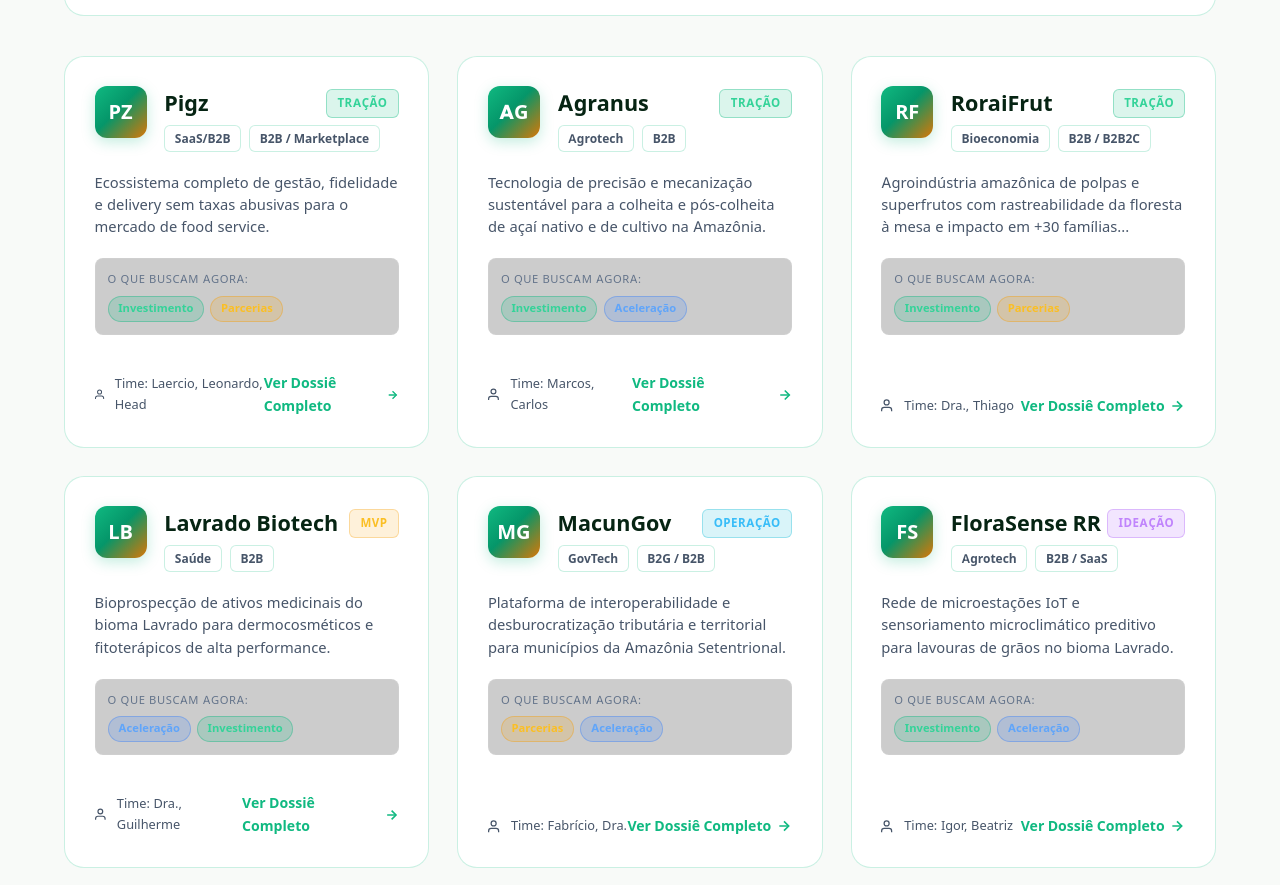
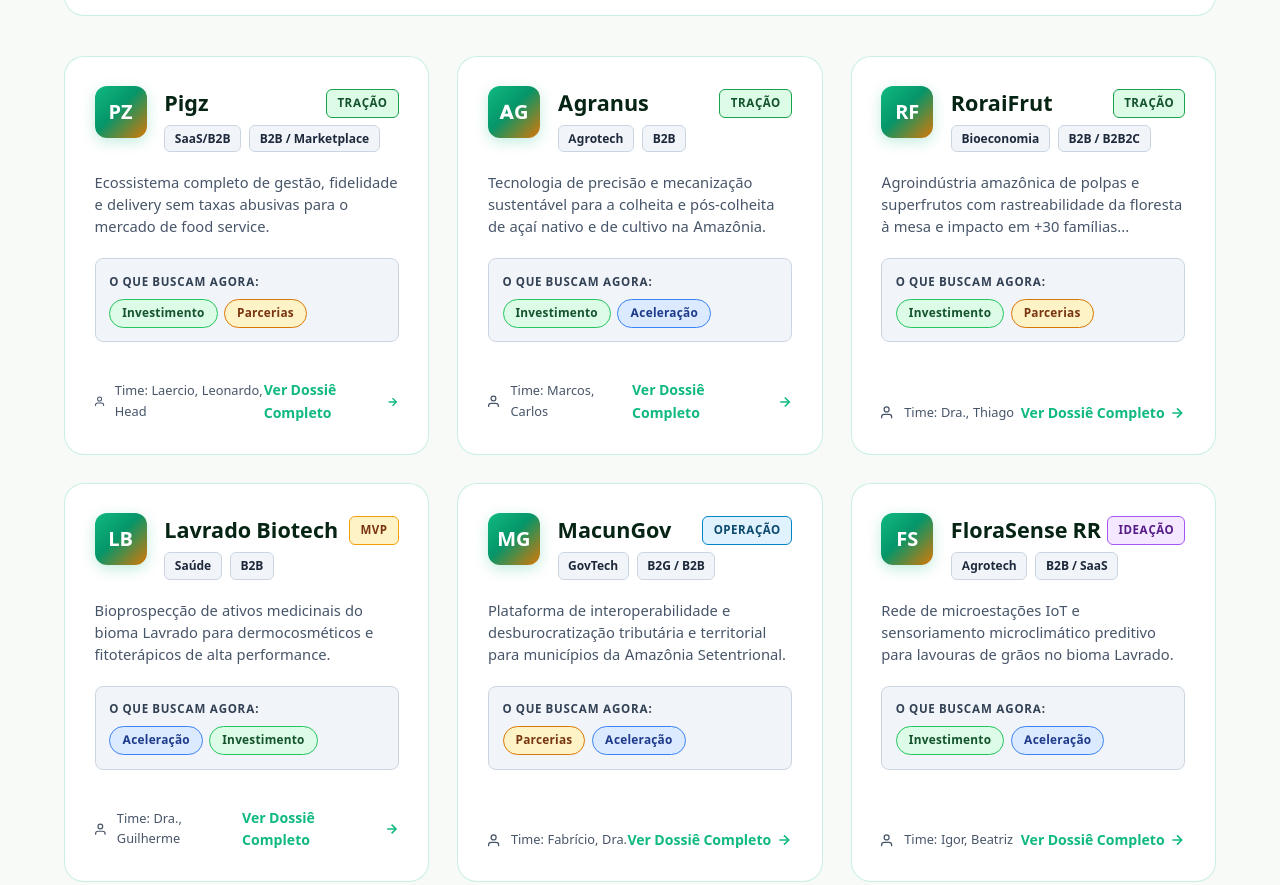
Before and after one commit to thpsystems/buriti-valley, a website: page index.html in a window 1280 px wide. Shown: the part 1598-2483 px from the top of the page. Drawn offline with Linux system fonts and the light colour scheme.

Commit message:
fix(ui): boost contrast and readability for seeking badges and light mode

```diff
--- a/css/custom.css
+++ b/css/custom.css
@@ -574,66 +574,116 @@ h1, h2, h3, h4, h5, h6 {
 }
 
 .badge-ideacao {
-  background: rgba(168, 85, 247, 0.15);
-  color: #c084fc;
-  border: 1px solid rgba(168, 85, 247, 0.3);
+  background: rgba(168, 85, 247, 0.2);
+  color: #d8b4fe;
+  border: 1px solid rgba(168, 85, 247, 0.45);
 }
 
 .badge-mvp {
-  background: rgba(245, 158, 11, 0.15);
-  color: #fbbf24;
-  border: 1px solid rgba(245, 158, 11, 0.3);
+  background: rgba(245, 158, 11, 0.2);
+  color: #fde047;
+  border: 1px solid rgba(245, 158, 11, 0.45);
 }
 
 .badge-operacao {
-  background: rgba(6, 182, 212, 0.15);
-  color: #38bdf8;
-  border: 1px solid rgba(6, 182, 212, 0.3);
+  background: rgba(6, 182, 212, 0.2);
+  color: #67e8f9;
+  border: 1px solid rgba(6, 182, 212, 0.45);
 }
 
 .badge-tracao {
-  background: rgba(16, 185, 129, 0.15);
-  color: #34d399;
-  border: 1px solid rgba(16, 185, 129, 0.35);
+  background: rgba(16, 185, 129, 0.2);
+  color: #6ee7b7;
+  border: 1px solid rgba(16, 185, 129, 0.45);
 }
 
 .badge-vertical {
-  background: rgba(255, 255, 255, 0.06);
+  background: rgba(255, 255, 255, 0.08);
   border: 1px solid var(--color-border);
-  color: var(--color-text-secondary);
+  color: var(--color-text-primary);
   font-size: 0.75rem;
   font-weight: 600;
   padding: 0.2rem 0.6rem;
   border-radius: 6px;
 }
 
-/* Badges de Objetivo ("O que buscam") */
+/* Badges de Objetivo ("O que buscam") - Alto Contraste */
 .badge-goal {
-  font-size: 0.7rem;
-  font-weight: 700;
-  padding: 0.2rem 0.6rem;
+  font-size: 0.74rem;
+  font-weight: 800;
+  padding: 0.25rem 0.75rem;
   border-radius: 99px;
   display: inline-flex;
   align-items: center;
-  gap: 0.3rem;
+  gap: 0.35rem;
+  letter-spacing: 0.02em;
 }
 
 .badge-goal-investimento {
-  background: rgba(16, 185, 129, 0.18);
+  background: rgba(16, 185, 129, 0.25);
   color: #34d399;
-  border: 1px solid rgba(16, 185, 129, 0.38);
+  border: 1px solid #10b981;
 }
 
 .badge-goal-aceleracao {
-  background: rgba(59, 130, 246, 0.18);
-  color: #60a5fa;
-  border: 1px solid rgba(59, 130, 246, 0.38);
+  background: rgba(59, 130, 246, 0.25);
+  color: #93c5fd;
+  border: 1px solid #3b82f6;
 }
 
 .badge-goal-parcerias {
-  background: rgba(245, 158, 11, 0.18);
-  color: #fbbf24;
-  border: 1px solid rgba(245, 158, 11, 0.38);
+  background: rgba(245, 158, 11, 0.25);
+  color: #fde047;
+  border: 1px solid #f59e0b;
+}
+
+/* Modo Claro (Light Mode) - Contraste WCAG AAA/AA Reforçado */
+[data-theme="light"] .badge-goal-investimento {
+  background: #dcfce7;
+  color: #14532d;
+  border-color: #22c55e;
+}
+
+[data-theme="light"] .badge-goal-aceleracao {
+  background: #dbeafe;
+  color: #1e3a8a;
+  border-color: #3b82f6;
+}
+
+[data-theme="light"] .badge-goal-parcerias {
+  background: #fef3c7;
+  color: #78350f;
+  border-color: #d97706;
+}
+
+[data-theme="light"] .badge-ideacao {
+  background: #f3e8ff;
+  color: #581c87;
+  border-color: #a855f7;
+}
+
+[data-theme="light"] .badge-mvp {
+  background: #fef3c7;
+  color: #78350f;
+  border-color: #f59e0b;
+}
+
+[data-theme="light"] .badge-operacao {
+  background: #e0f2fe;
+  color: #0c4a6e;
+  border-color: #0284c7;
+}
+
+[data-theme="light"] .badge-tracao {
+  background: #dcfce7;
+  color: #14532d;
+  border-color: #16a34a;
+}
+
+[data-theme="light"] .badge-vertical {
+  background: #f1f5f9;
+  color: #1e293b;
+  border-color: #cbd5e1;
 }
 
 /* ==========================================================================
@@ -1049,20 +1099,31 @@ h1, h2, h3, h4, h5, h6 {
 }
 
 .card-seeking-box {
-  background: rgba(0, 0, 0, 0.2);
-  border: 1px solid rgba(255, 255, 255, 0.06);
+  background: rgba(0, 0, 0, 0.45);
+  border: 1px solid rgba(52, 211, 153, 0.22);
   border-radius: var(--radius-sm);
-  padding: 0.75rem;
+  padding: 0.85rem;
   margin-bottom: 1.25rem;
 }
 
 .card-seeking-label {
-  font-size: 0.7rem;
+  font-size: 0.72rem;
+  font-weight: 800;
   text-transform: uppercase;
-  letter-spacing: 0.05em;
-  color: var(--color-text-muted);
-  margin-bottom: 0.4rem;
+  letter-spacing: 0.06em;
+  color: #94a3b8;
+  margin-bottom: 0.45rem;
   display: block;
+}
+
+[data-theme="light"] .card-seeking-box {
+  background: #f1f5f9;
+  border: 1px solid #cbd5e1;
+}
+
+[data-theme="light"] .card-seeking-label {
+  color: #334155;
+  font-weight: 800;
 }
 
 .card-seeking-badges {
@@ -1373,6 +1434,45 @@ h1, h2, h3, h4, h5, h6 {
   color: var(--color-text-primary);
   font-weight: 500;
   line-height: 1.6;
+}
+
+[data-theme="light"] .seeking-callout {
+  background: #fffbeb;
+  border: 1px solid #fcd34d;
+}
+
+[data-theme="light"] .seeking-callout-header h3 {
+  color: #b45309;
+}
+
+[data-theme="light"] .seeking-callout-text {
+  color: #1e293b;
+}
+
+[data-theme="light"] .solution-box {
+  background: #f8fafc;
+  border-color: #cbd5e1;
+}
+
+[data-theme="light"] .solution-box h4 {
+  color: #b45309;
+}
+
+[data-theme="light"] .solution-box p {
+  color: #334155;
+}
+
+[data-theme="light"] .differential-banner {
+  background: #f0fdf4;
+  border-color: #86efac;
+}
+
+[data-theme="light"] .differential-banner h4 {
+  color: #15803d;
+}
+
+[data-theme="light"] .differential-banner p {
+  color: #1e293b;
 }
 
 /* Premiações e Editais */
--- a/package.json
+++ b/package.json
@@ -4,7 +4,7 @@
   "description": "Plataforma Oficial da Buriti Valley — A Comunidade de Startups e Inovação de Roraima (Marco 1)",
   "scripts": {
     "build": "node scripts/build_startups.js",
-    "serve": "python3 -m http.server 8088"
+    "serve": "python3 -m http.server 8080"
   },
   "keywords": [
     "buriti-valley",
```
